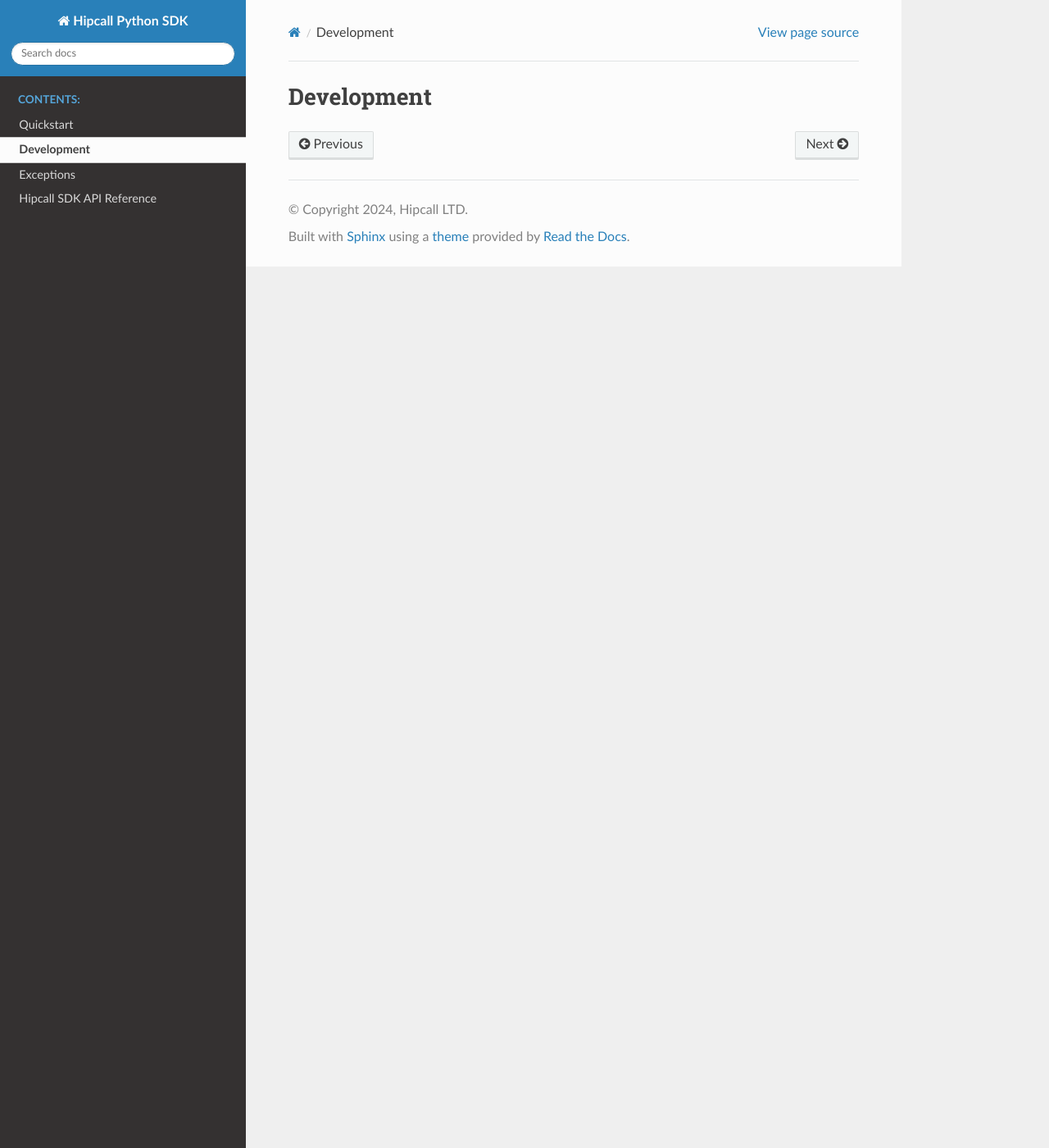
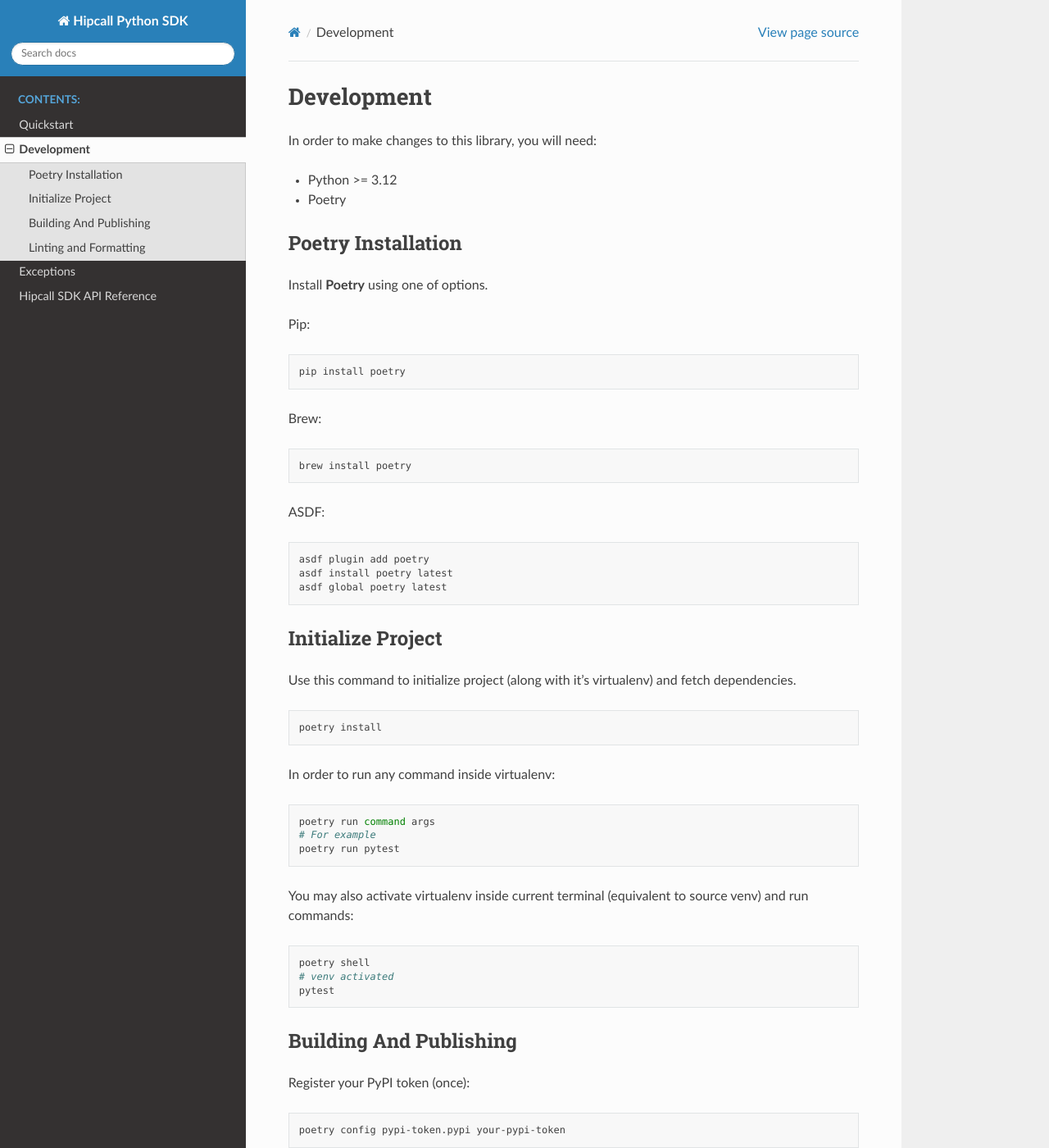
Before and after one commit to hipcall/python_sdk, a Sphinx documentation site: the page built from docs/source/development.rst, in a window 1280 px wide and 1400 px high. Shown: the whole window at 82% size. Built offline with Sphinx 7.4.7 and the Read the Docs theme 3.1.0, drawn with Linux system fonts in a browser that asks for light colours; some of the changed text lies outside the part shown.

Commit message:
Update development documentation

```diff
--- a/docs/source/development.rst
+++ b/docs/source/development.rst
@@ -1,2 +1,97 @@
 Development
 ===========
+
+In order to make changes to this library, you will need:
+
+* Python >= 3.12
+* Poetry
+
+Poetry Installation
+*******************
+
+Install **Poetry** using one of options.
+
+Pip:
+
+.. code-block:: bash
+
+    pip install poetry
+
+Brew:
+
+.. code-block:: bash
+
+    brew install poetry
+
+ASDF:
+
+.. code-block:: bash
+
+    asdf plugin add poetry
+    asdf install poetry latest
+    asdf global poetry latest
+
+
+Initialize Project
+******************
+
+Use this command to initialize project (along with it's virtualenv) and fetch dependencies.
+
+.. code-block:: bash
+
+    poetry install
+
+In order to run any command inside virtualenv:
+
+.. code-block:: bash
+
+    poetry run command args
+    # For example
+    poetry run pytest
+
+
+You may also activate virtualenv inside current terminal (equivalent to source venv) and run commands:
+
+.. code-block:: bash
+
+    poetry shell
+    # venv activated
+    pytest
+
+Building And Publishing
+***********************
+
+Register your PyPI token (once):
+
+.. code-block:: bash
+
+    poetry config pypi-token.pypi your-pypi-token
+
+Build project:
+
+.. code-block:: bash
+
+    poetry build
+
+Publish to PyPI manually:
+
+.. code-block:: bash
+
+    poetry publish
+
+Linting and Formatting
+**********************
+
+For linting:
+
+.. code-block:: bash
+
+    ruff check
+
+Ruff may automatically fix minor issues. If not, it will show file with the issue.
+
+For formatting:
+
+.. code-block:: bash
+
+    ruff format
```
